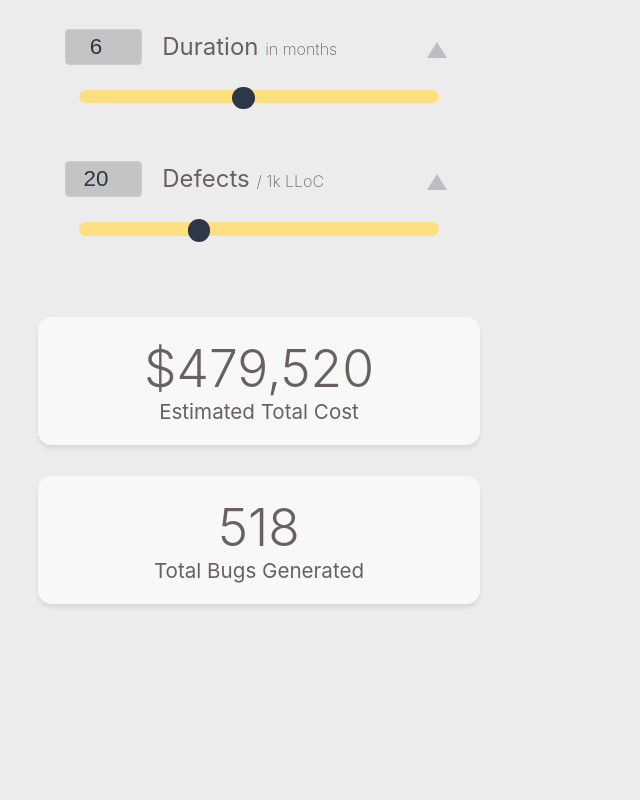
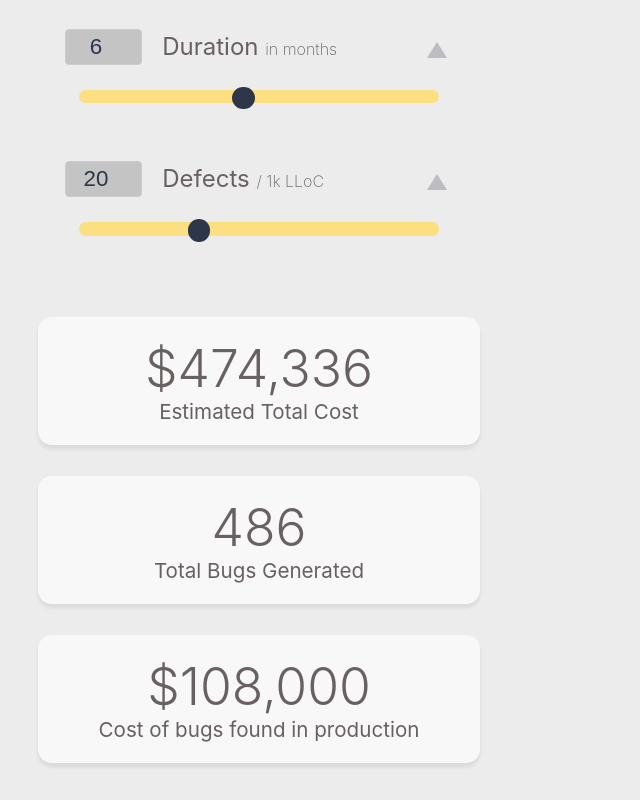
Before and after one commit to mjguillemette/prod-perfect-dashboard, a React (Create React App) app in the folder my-app/: page / in a window 1280 px wide. Shown: the part 571-1371 px from the top of the page, without its empty margins (0-640 px from the left). Before the commit the page ends 1263 px from the top, so only its background shows below. Built offline with nearby package versions, Linux system fonts and the light colour scheme.

Commit message:
Semi final build, ready for first deploy, some bugs fixed

```diff
--- a/my-app/src/App.css
+++ b/my-app/src/App.css
@@ -37,6 +37,7 @@ h2 {
   color: #2d3749;
   font-size: 2em;
   margin: 2% 2% auto;
+  display: flex;
 }
 
 .InputLabel {
--- a/my-app/src/components/Page.js
+++ b/my-app/src/components/Page.js
@@ -26,7 +26,6 @@ const Page = props => {
           automatedQA={props.automatedQA}
           setAutomatedQA={props.setAutomatedQA}
         />
-      </div>
         <ResultView
           engineers={props.engineers}
           duration={props.duration}
@@ -37,6 +36,7 @@ const Page = props => {
           defects={props.defects}
         />
       </div>
+    </div>
   )
 }
 
--- a/my-app/src/components/views/ResultView.js
+++ b/my-app/src/components/views/ResultView.js
@@ -7,16 +7,20 @@ const ResultView = props => {
   const totalBugs = loc * rateOfBugs
   const initialCostOfBug = 40
 
-  const percent4X = props.devTesting ? 0.3 : 0.26
+  const percent4X = props.devTesting ? 0.24 : 0.26
   const percent10X = props.devTesting ? 0.28 : 0.3
   const percent40X = props.devTesting
     ? props.automatedQA
-      ? 0.32
+      ? 0.3
       : 0.33
     : props.automatedQA
-    ? 0.32
-    : 0.38
-  const percent100X = props.devTesting ? 0.05 : 0.06
+    ? 0.3
+    : 0.36
+  const percent100X = props.devTesting
+    ? props.automatedQA
+      ? 0.048
+      : 0.05
+    : 0.06
 
   const finalPercentage = percent4X + percent10X + percent40X + percent100X
 
@@ -32,6 +36,12 @@ const ResultView = props => {
     style: 'currency',
     currency: 'USD'
   }).format(totalCost)
+  const prodCost = new Intl.NumberFormat('en-US', {
+    maximumFractionDigits: 0,
+    minimumFractionDigits: 0,
+    style: 'currency',
+    currency: 'USD'
+  }).format(dollarsAt100X)
 
   return (
     <div
@@ -48,6 +58,10 @@ const ResultView = props => {
       <div className="OutputBox">
         {Math.floor(totalBugs * finalPercentage)}{' '}
         <span>Total Bugs Generated</span>
+      </div>
+      <div className="OutputBox">
+        {prodCost}
+        <span>Cost of bugs found in production</span>
       </div>
       {/* <h1>Testing</h1>
       Engineers: {props.engineers} <br />
```
Lines whose indentation alone changed are shown as unchanged.
